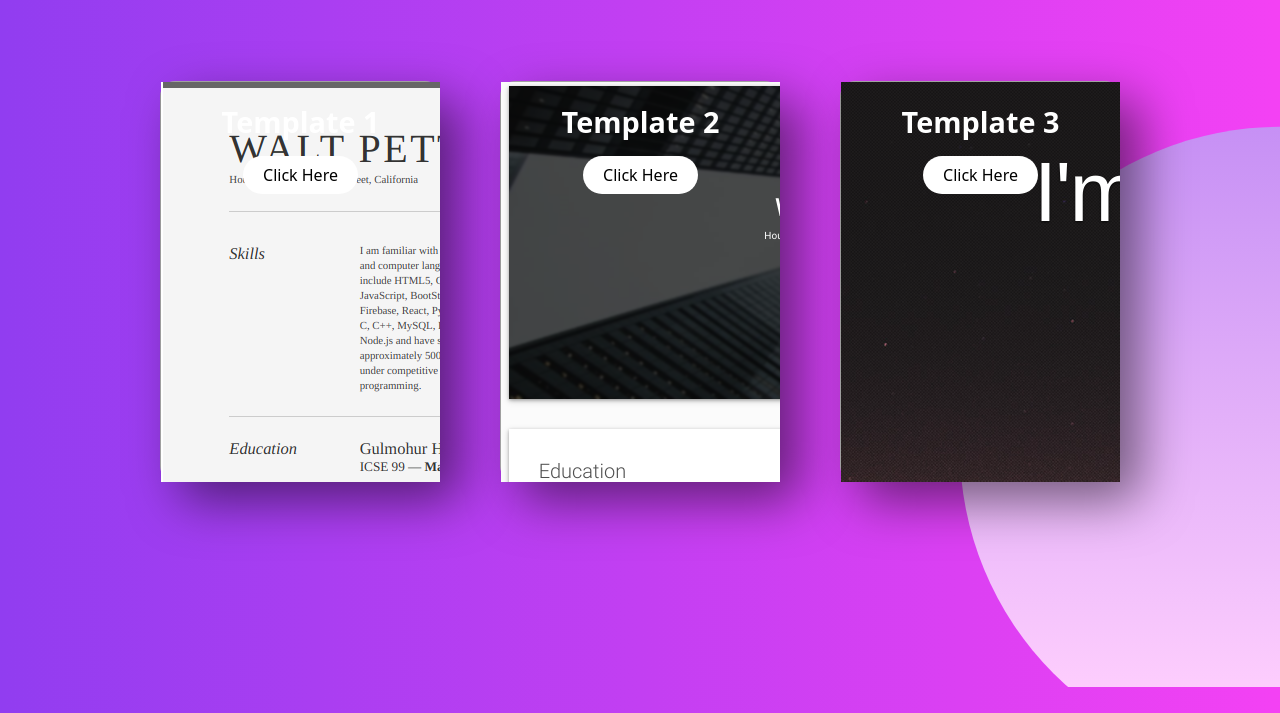
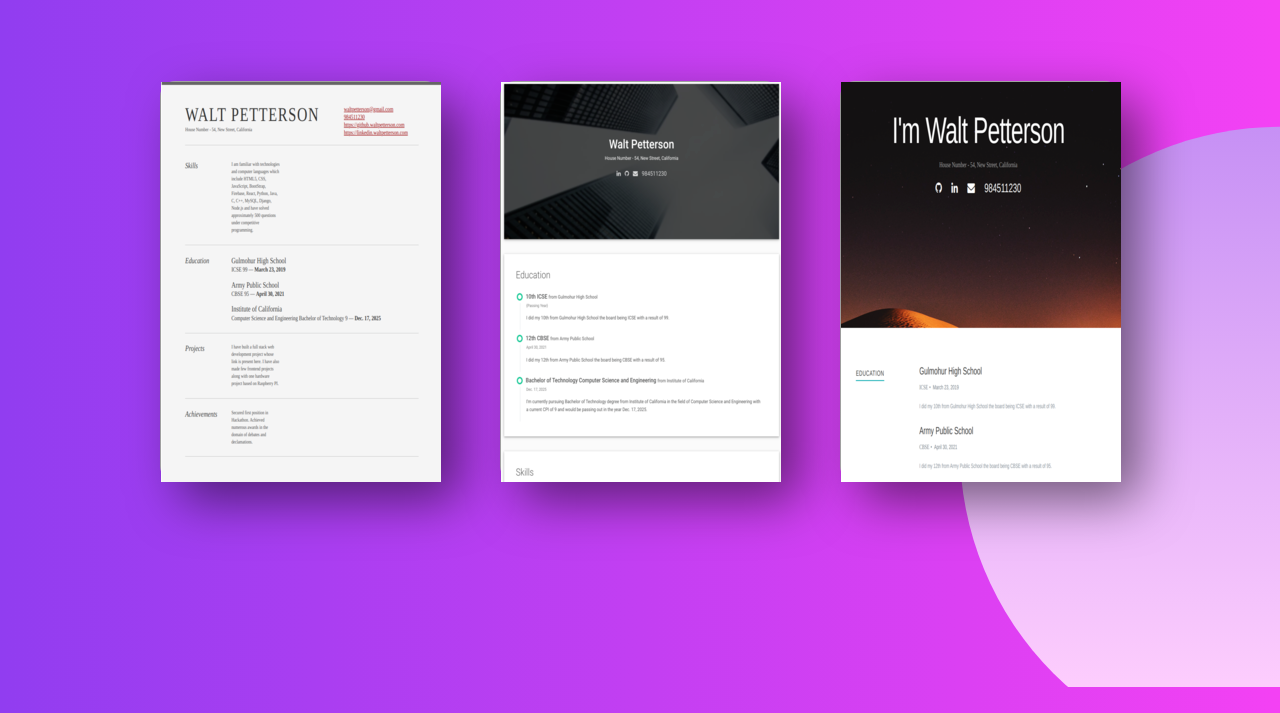
Before and after one commit to vcvedika/Student-Resume-Builder, a Django app: page /resumeGenerator/ in a window 1280 px wide. Shown: the part 113-826 px from the top of the page. Run offline with Django 4.2, Linux system fonts and the light colour scheme.

Commit message:
Added screenshots of Resume Templates

```diff
--- a/studentResumeBuilder/resumeGenerator/templates/resumeGenerator/chooseTemplate.html
+++ b/studentResumeBuilder/resumeGenerator/templates/resumeGenerator/chooseTemplate.html
@@ -14,28 +14,28 @@
       <div class="card">
         <div class="content" style="background-image: url({% static 'resumeGenerator/resume1.png' %}); width: 280px; height: 400px;">
           <h1></h1>
-          <h3>Template 1</h3>
+          <h3></h3>
           <p>
           </p>
-          <a href="{% url 'resume1' %}">Click Here</a>
+          <a href="{% url 'resume1' %}" style="width:280px; height:400px; margin:-8%; background:transparent; border: none !important; font-size:0;">Click Here</a>
         </div>
       </div>
       <div class="card">
         <div class="content" style="background-image: url({% static 'resumeGenerator/resume2.png' %}); width: 280px; height: 400px;">
           <h1></h1>
-          <h2>Template 2</h2>
+          <h2></h2>
           <p>
           </p>
-          <a href="{% url 'resume2' %}">Click Here</a>
+          <a href="{% url 'resume2' %}" style="width:280px; height:400px; margin:-8%; background:transparent; border: none !important; font-size:0;">Click Here</a>
         </div>
       </div>
       <div class="card">
         <div class="content" style="background-image: url({% static 'resumeGenerator/resume3.png' %}); width: 280px; height: 400px;">
           <h1></h1>
-          <h2>Template 3</h2>
+          <h2></h2>
           <p>
           </p>
-          <a href="{% url 'resume3' %}">Click Here</a>
+          <a href="{% url 'resume3' %}" style="width:280px; height:400px; margin:-8%; background:transparent; border: none !important; font-size:0;">Click Here</a>
         </div>
       </div>
       <br />
```
Also changed, not shown: studentResumeBuilder/resumeGenerator/templates/resumeGenerator/error.html (added, +13 -0 lines), studentResumeBuilder/resumeGenerator/static/resumeGenerator/resume1.png, studentResumeBuilder/resumeGenerator/static/resumeGenerator/resume2.png, studentResumeBuilder/resumeGenerator/static/resumeGenerator/resume3.png.
